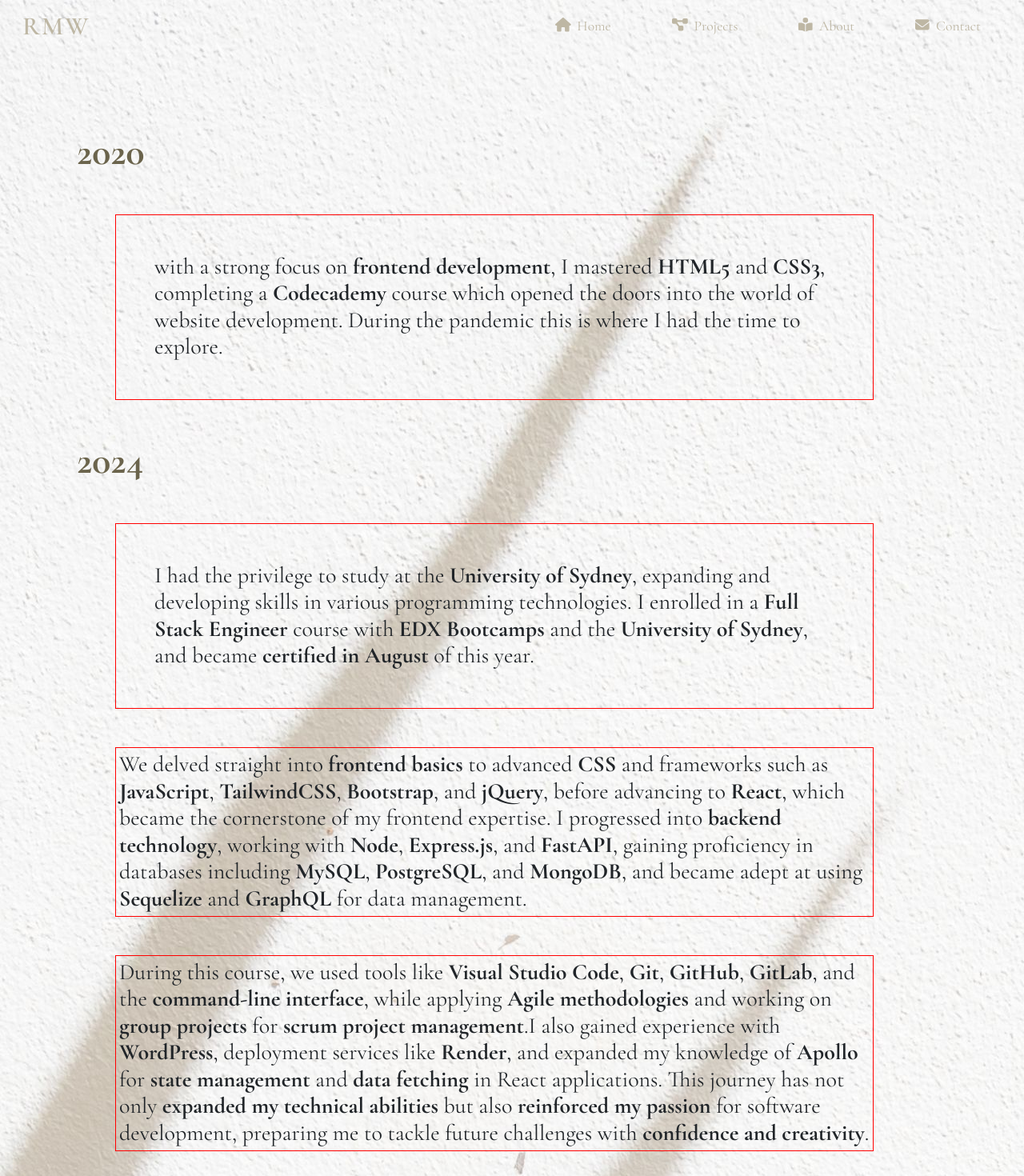
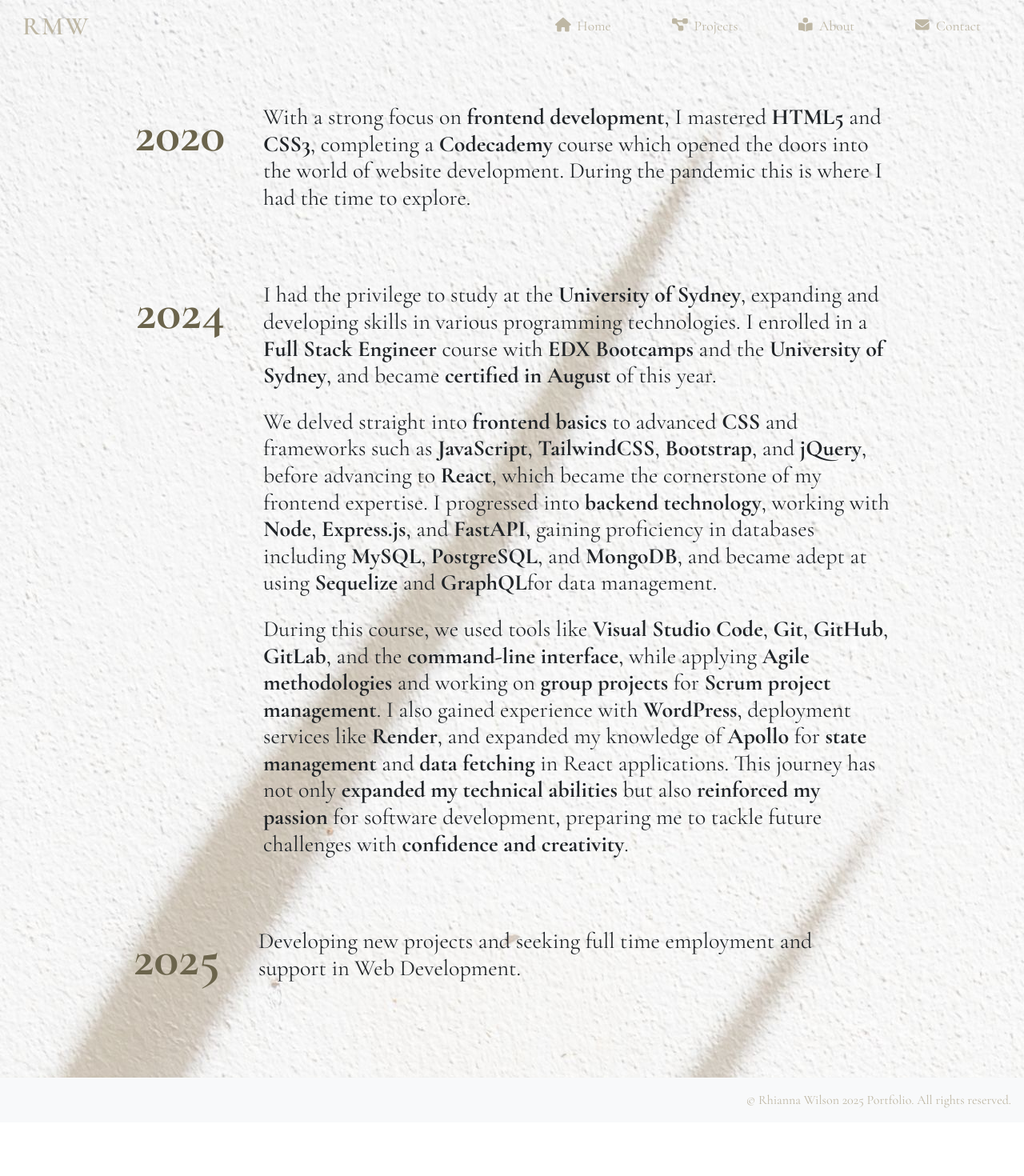
Before and after one commit to rhiannawilson/RhiannaW-React-Portfolio, a React (Vite) app: page /about in a window 1280 px wide. Shown: the top 1470 px of the page at 80% size. After the commit the page ends 1403 px from the top, so only its background shows below. Built offline with nearby package versions, Linux system fonts and the light colour scheme.

Commit message:
added bootstrap grid system to the About Page

```diff
--- a/src/components/pages/About.jsx
+++ b/src/components/pages/About.jsx
@@ -3,76 +3,93 @@
 import 'react';
 import './styles/pages.css';
 import PageWrapper from '../pages/UI/PageWrapper';
+import 'bootstrap/dist/css/bootstrap.min.css';
+import { Container, Col, Row } from 'react-bootstrap';
+
 
 function About() {
     return (
     <PageWrapper>
-            <div className="p-5 container m-5">
-<div className='row'>
+  <Container className="my-5 m-2">
+    {/* Timeline row */}
+    <Row className="align-items-start mb-5">
+      {/* Year column */}
+      <Col md={3} className="text-md-end text-center">
+        <h1 className="display-3 aboutHeading mt-3 fw-bold">2020</h1>
+      </Col>
 
-<section className='col order-first'>
-<h1 className="display-5 aboutHeading fw-bold">
-<strong>2020</strong>
-</h1>
-                <h3 className='p-5 aboutText m-5'>
-                with a strong focus on <strong>frontend development</strong>,
-                I mastered <strong>HTML5</strong> and <strong>CSS3</strong>, completing a{' '}
-                <strong>Codecademy</strong> course which opened the doors into the world of
-                website development. During the pandemic this is where I had the time to explore.
+      {/* Content column */}
+      <Col md={9}>
+        <h3 className="m-4 mt-3">
+          With a strong focus on <strong>frontend development</strong>, I mastered{' '}
+          <strong>HTML5</strong> and <strong>CSS3</strong>, completing a{' '}
+          <strong>Codecademy</strong> course which opened the doors into the world of website
+          development. During the pandemic this is where I had the time to explore.
         </h3>
-                </section>
-<section>
-<h1 className="display-5 aboutHeading fw-bold">
-<strong>2024</strong>
-</h1>
+      </Col>
+    </Row>
 
-                <h3 className='p-5 aboutText m-5'>
+<Row className="align-items-start mb-5">
+  {/* Year column */}
+  <Col md={3} className="text-md-end text-center">
+    <h1 className="display-3 mt-3 aboutHeading fw-bold">2024</h1>
+  </Col>
+
+  {/* Content column */}
+  <Col md={9}>
+    <h3 className=" m-4 mt-3">
       I had the privilege to study at the <strong>University of Sydney</strong>,
-            expanding and developing skills in various programming technologies.
-            I enrolled in a{' '}
-            <strong>Full Stack Engineer</strong> course with <strong>EDX Bootcamps</strong> and
-            the <strong>University of Sydney</strong>, and became{' '}
-            <strong>certified in August</strong> of this year.
+      expanding and developing skills in various programming technologies. I
+      enrolled in a <strong>Full Stack Engineer</strong> course with
+      <strong> EDX Bootcamps</strong> and the <strong>University of Sydney</strong>,
+      and became <strong>certified in August</strong> of this year.
     </h3>
-                <h3 className='p-1 aboutText m-5'>
-            We delved straight into <strong>frontend basics</strong> to advanced{' '}
-            <strong>CSS</strong> and frameworks such as <strong>JavaScript</strong>,{' '}
-            <strong>TailwindCSS</strong>, <strong>Bootstrap</strong>, and <strong>jQuery</strong>,
+
+    <h3 className=" m-4 mt-3">
+      We delved straight into <strong>frontend basics</strong> to advanced
+      <strong> CSS</strong> and frameworks such as <strong>JavaScript</strong>,
+      <strong> TailwindCSS</strong>, <strong>Bootstrap</strong>, and <strong>jQuery</strong>,
       before advancing to <strong>React</strong>, which became the cornerstone of my
       frontend expertise. I progressed into <strong>backend technology</strong>,
-            working with <strong>Node</strong>, <strong>Express.js</strong>, and <strong>FastAPI</strong>,
-            gaining proficiency in databases including <strong>MySQL</strong>,{' '}
-            <strong>PostgreSQL</strong>, and <strong>MongoDB</strong>, and became adept at using{' '}
-            <strong>Sequelize</strong> and <strong>GraphQL</strong> for data management.
+      working with <strong>Node</strong>, <strong>Express.js</strong>, and
+      <strong> FastAPI</strong>, gaining proficiency in databases including
+      <strong> MySQL</strong>, <strong>PostgreSQL</strong>, and <strong>MongoDB</strong>,
+      and became adept at using <strong>Sequelize</strong> and <strong>GraphQL</strong>
+      for data management.
     </h3>
 
-                <h3 className='p-1 aboutText m-5'>
-            During this course, we used tools like < strong > Visual Studio Code</strong >, {' '}
-            < strong > Git</strong >, <strong>GitHub</strong>, <strong>GitLab</strong>, and the{' '}
-            <strong>command-line interface</strong>, while applying{' '}
-            <strong>Agile methodologies</strong> and working on{' '}
-            <strong>group projects</strong> for <strong>scrum project management</strong>.I also
-            gained experience with <strong>WordPress</strong>, deployment services like{' '}
-            <strong>Render</strong>, and expanded my knowledge of < strong > Apollo</strong > for
-            <strong> state management</strong> and < strong > data fetching</strong > in React
-            applications. This journey has not only < strong > expanded my technical abilities</strong > but
-            also < strong > reinforced my passion</strong > for software development,
-            preparing me to tackle future challenges with{' '}
-            < strong > confidence and creativity</strong >.
+    <h3 className=" m-4 mt-3">
+      During this course, we used tools like <strong>Visual Studio Code</strong>,
+      <strong> Git</strong>, <strong>GitHub</strong>, <strong>GitLab</strong>, and the
+      <strong> command-line interface</strong>, while applying
+      <strong> Agile methodologies</strong> and working on <strong>group projects</strong> for
+      <strong> Scrum project management</strong>. I also gained experience with
+      <strong> WordPress</strong>, deployment services like <strong>Render</strong>, and
+      expanded my knowledge of <strong>Apollo</strong> for <strong>state management</strong> and
+      <strong> data fetching</strong> in React applications. This journey has not only
+      <strong> expanded my technical abilities</strong> but also
+      <strong> reinforced my passion</strong> for software development, preparing me to tackle
+      future challenges with <strong>confidence and creativity</strong>.
     </h3>
-</section>
+  </Col>
 
-<section>
-<h1 className="display-5 p-5 m-1 aboutHeading fw-bold">
-<strong>2025</strong>
-</h1>
-                <h3 className='p-5 aboutText m-5'>
-                    Developing new projects and seeking full time employment and support in Wed Development.
+      <Row className="align-items-start mt-5 mb-5">
+        {/* Year column */}
+        <Col md={3} className="text-md-end text-center">
+        <h1 className="display-3 mt-3 aboutHeading fw-bold">2025</h1>
+        </Col>
+
+        {/* Content column */}
+        <Col md={9}>
+        <h3 className="m-4 mt-3">
+                    Developing new projects and seeking full time employment and support in Web Development.
         </h3>
-                </section>
-</div>
+        </Col>
 
-                </div>
+    </Row>
+</Row>
+
+  </Container>
         </PageWrapper >
     );
 }
```
Lines whose indentation alone changed are shown as unchanged.
